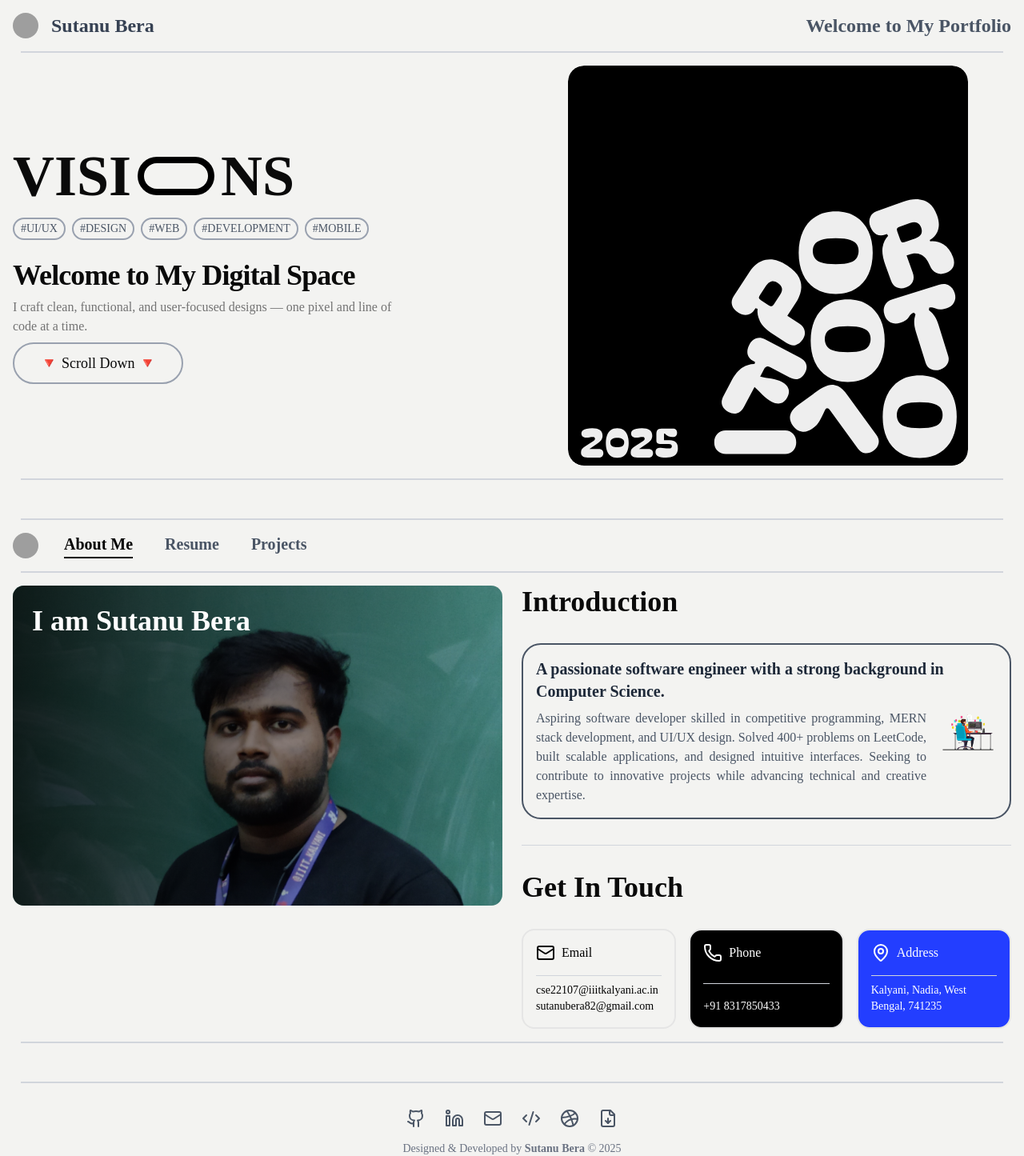
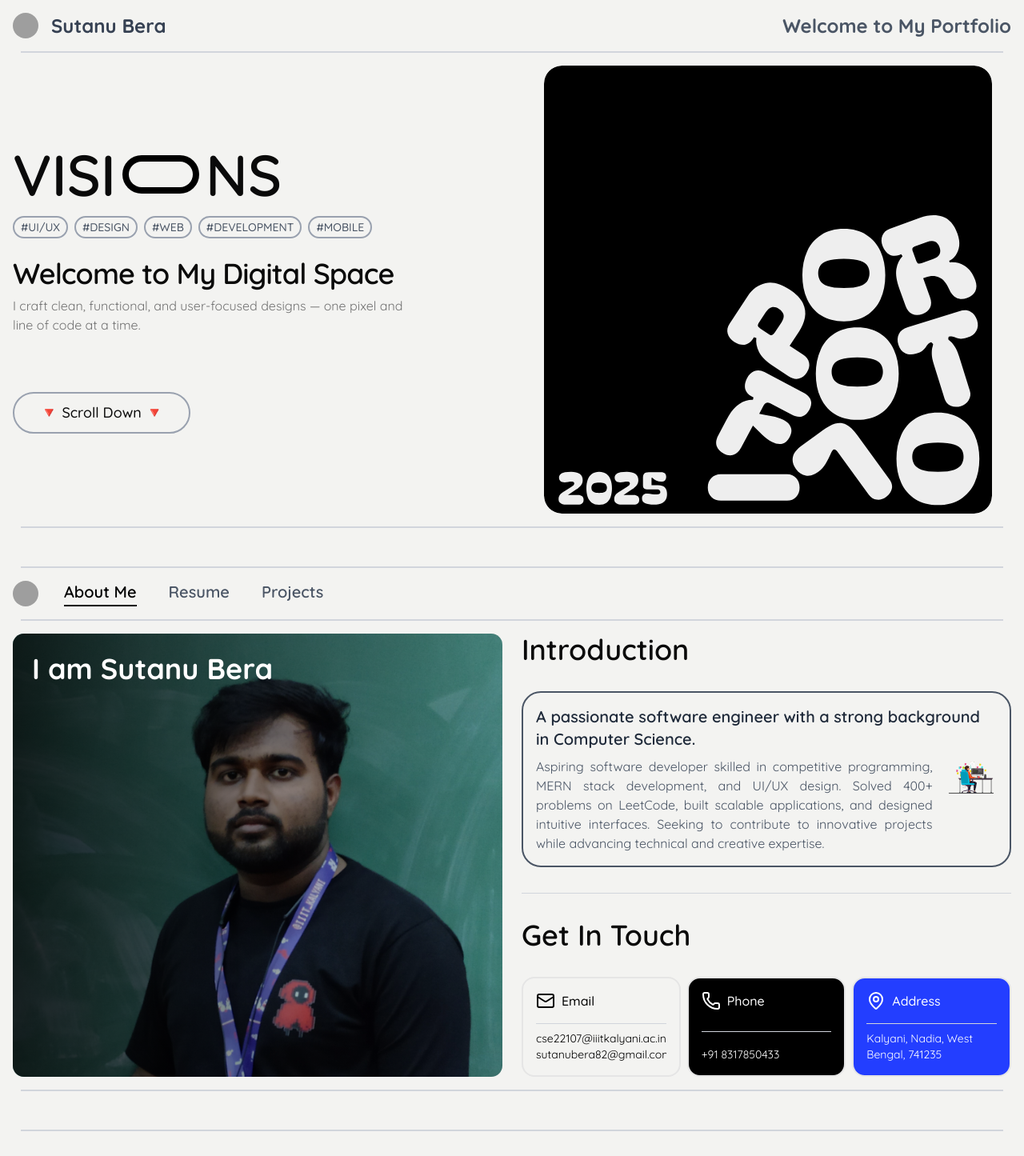
Before and after one commit to Sutanu1234/portfolio-updated, a React (Vite) app: page / in a window 1280 px wide. Shown: the top 1445 px of the page at 80% size. Built offline with nearby package versions, Linux system fonts and the light colour scheme; grey boxes are pictures that could not be loaded.

Commit message:
second commit

```diff
--- a/src/App.jsx
+++ b/src/App.jsx
@@ -8,7 +8,7 @@ import { Separator } from "./components/ui/separator"
 function App() {
 
   return (
-    <>
+    <div className="">
       <Top />
       <div className="flex items-center justify-center">
         <Separator height="2px" width="96%" className="bg-gray-300 " />
@@ -28,7 +28,7 @@ function App() {
         <Separator height="2px" width="96%" className="bg-gray-300 " />
       </div>
       <Footer />
-    </>
+    </div>
   )
 }
 
--- a/src/components/pages/home/Home.jsx
+++ b/src/components/pages/home/Home.jsx
@@ -6,9 +6,9 @@ function Home() {
   let itemsTags = ["#UI/UX", "#DESIGN", "#WEB", "#DEVELOPMENT", "#MOBILE"];
 
   return (
-    <div className="p-4 flex flex-col md:flex-row justify-between items-center gap-8">
+    <div className="p-4 flex flex-col md:flex-row items-center justify-between gap-8">
       {/* Left Section */}
-      <div className="flex flex-col items-center md:items-start justify-around w-full md:w-1/2 gap-6 text-center md:text-left">
+      <div className="flex flex-col h-full items-center justify-between md:items-start w-full gap-6 text-center md:text-left">
         {/* Title */}
         <div className="flex flex-col gap-4 items-center md:items-start">
           <div className="flex flex-wrap items-center justify-center md:justify-start gap-2">
@@ -43,7 +43,7 @@ function Home() {
           </p>
           <Button
             variant="ghost"
-            className="text-sm sm:text-lg px-6 sm:px-8 py-4 sm:py-6 border-2 border-gray-400 rounded-full hover:bg-muted transition-all"
+            className="text-sm md:mt-16 sm:text-lg px-6 sm:px-8 py-4 sm:py-6 border-2 border-gray-400 rounded-full hover:bg-muted transition-all"
           >
             🔻 Scroll Down 🔻
           </Button>
@@ -51,11 +51,11 @@ function Home() {
       </div>
 
       {/* Right Section: Image */}
-      <div className="w-full md:w-1/2 flex justify-center">
+      <div className="w-full flex justify-center">
         <img
           src="/portfolio.svg"
           alt="Portfolio Illustration"
-          className="w-full max-w-[500px] mx-auto"
+          className="w-full max-w-[560px] mx-auto"
         />
       </div>
     </div>
--- a/src/components/pages/main/about/About.jsx
+++ b/src/components/pages/main/about/About.jsx
@@ -28,7 +28,7 @@ function About() {
     <div className="flex flex-col lg:flex-row gap-6 p-4">
       {/* Left image block with blur and overlay text */}
       <div className="w-full lg:w-1/2">
-        <div className="relative h-[300px] sm:h-[400px] rounded-xl overflow-hidden">
+        <div className="relative sm:h-[400px] md:h-[560px] lg:h-full rounded-xl overflow-hidden">
           <div
             className="absolute inset-0 bg-cover bg-top"
             style={{ backgroundImage: "url('/me2.jpg')" }}
@@ -68,7 +68,7 @@ function About() {
 
         <h2 className="text-3xl sm:text-4xl font-semibold">Get In Touch</h2>
 
-        <div className="grid grid-cols-2 md:grid-cols-3 gap-4">
+        <div className="grid grid-cols-2 lg:grid-cols-3 gap-4 lg:gap-2">
           {cards.map((card, index) => {
             const isEmail = card.name === "Email";
             const textColor = isEmail ? "text-black" : "text-white";
@@ -84,7 +84,7 @@ function About() {
                   <p className="text-md font-medium">{card.name}</p>
                 </div>
                 <Separator className="bg-gray-300 mt-2 mb-2" />
-                <p className={`text-sm whitespace-pre-line ${textColor}`}>
+                <p className={`text-sm whitespace-pre-line ${textColor} overflow-scroll`}>
                   {card.value}
                 </p>
               </div>
--- a/src/index.css
+++ b/src/index.css
@@ -1,8 +1,11 @@
+@import url('https://fonts.googleapis.com/css2?family=Poppins:ital,wght@0,100;0,200;0,300;0,400;0,500;0,600;0,700;0,800;0,900;1,100;1,200;1,300;1,400;1,500;1,600;1,700;1,800;1,900&display=swap');
+@import url('https://fonts.googleapis.com/css2?family=Quicksand:wght@300..700&display=swap');
+
+
 @import "tailwindcss";
 @import "tw-animate-css";
 
-@import url('https://fonts.googleapis.com/css2?family=Poppins:ital,wght@0,100;0,200;0,300;0,400;0,500;0,600;0,700;0,800;0,900;1,100;1,200;1,300;1,400;1,500;1,600;1,700;1,800;1,900&display=swap');
-@import url('https://fonts.googleapis.com/css2?family=Quicksand:wght@300..700&display=swap');
+
 
 @custom-variant dark (&:is(.dark *));
 
```
